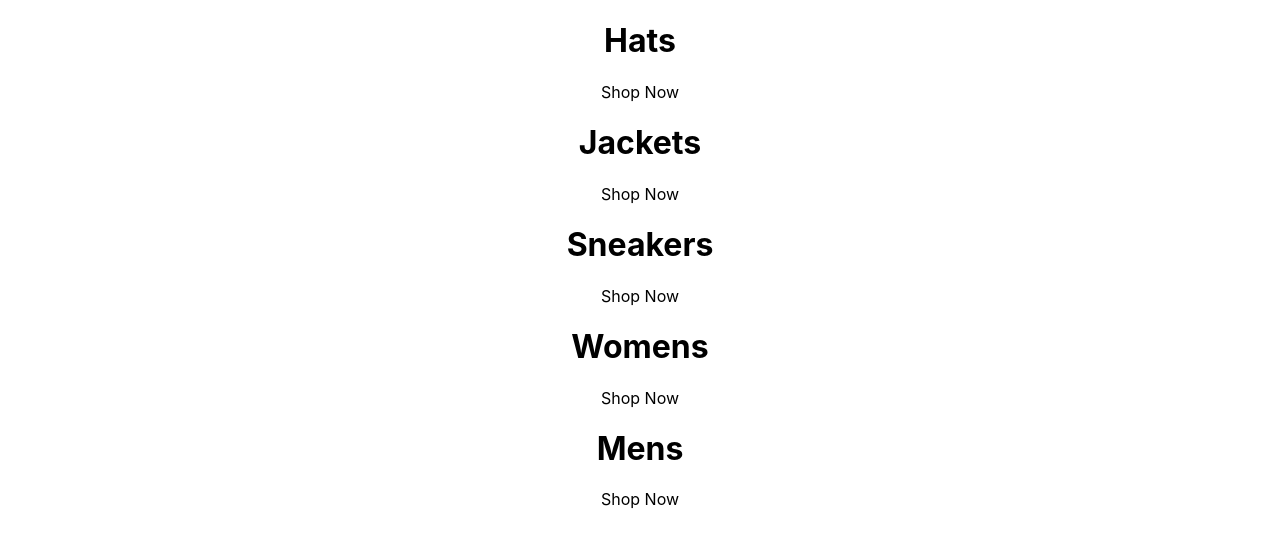
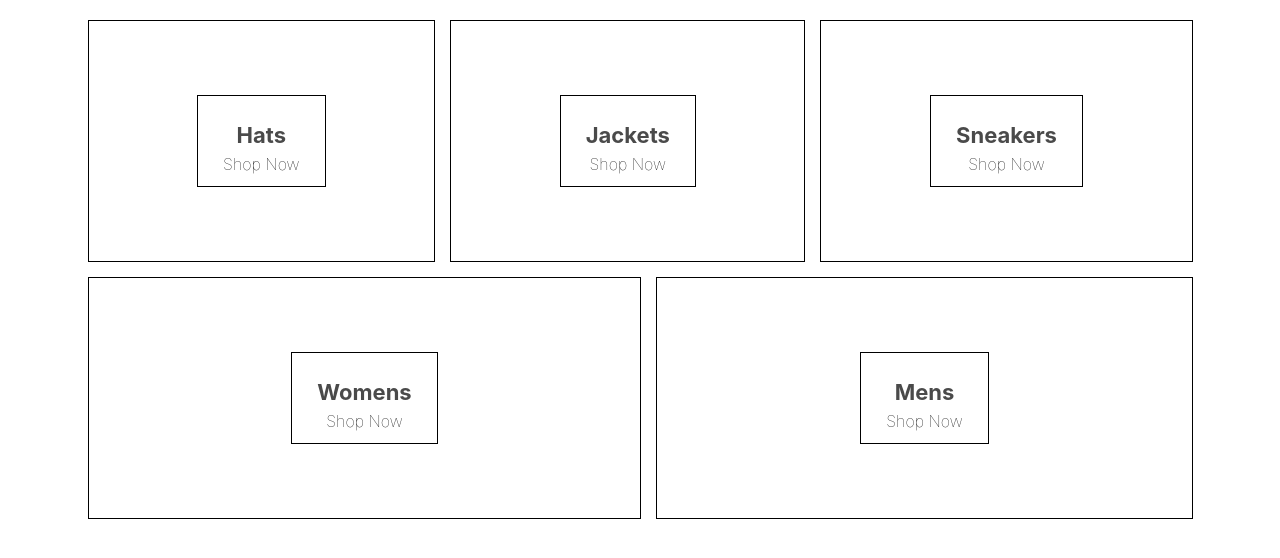
Before and after one commit to owengiri20/react-store, a React (Create React App) app: page / in a window 1280 px wide. Shown: the top 558 px of the page. Built offline with nearby package versions, Linux system fonts and the light colour scheme.

Commit message:
init scss file

```diff
--- a/src/pages/hompage.tsx
+++ b/src/pages/hompage.tsx
@@ -1,5 +1,6 @@
 import React from "react"
 
+import "../styles/homepage.styles.scss"
 interface Props {}
 
 function Hompage(props: Props) {
--- a/src/styles/homepage.styles.scss
+++ b/src/styles/homepage.styles.scss
@@ -0,0 +1,54 @@
+.homepage {
+	display: flex;
+	flex-direction: column;
+	align-items: center;
+	padding: 20px 80px;
+}
+
+.directory-menu {
+	width: 100%;
+	display: flex;
+	flex-wrap: wrap;
+	justify-content: space-between;
+}
+
+.menu-item {
+	min-width: 30%;
+	height: 240px;
+	flex: 1 1 auto;
+	display: flex;
+	align-items: center;
+	justify-content: center;
+	border: 1px solid black;
+	margin: 0 7.5px 15px;
+
+	&:first-child {
+		margin-left: 7.5px;
+	}
+
+	&:last-child {
+		margin-left: 7.5px;
+	}
+
+	.content {
+		height: 90px;
+		padding: 0 25px;
+		display: flex;
+		flex-direction: column;
+		align-items: center;
+		justify-content: center;
+		border: 1px solid black;
+
+		.title {
+			font-weight: bold;
+			margin-bottom: 6px;
+			font-size: 22px;
+			color: #4a4a4a;
+		}
+
+		.subtitle {
+			font-weight: lighter;
+			font-size: 16px;
+		}
+	}
+}
```
